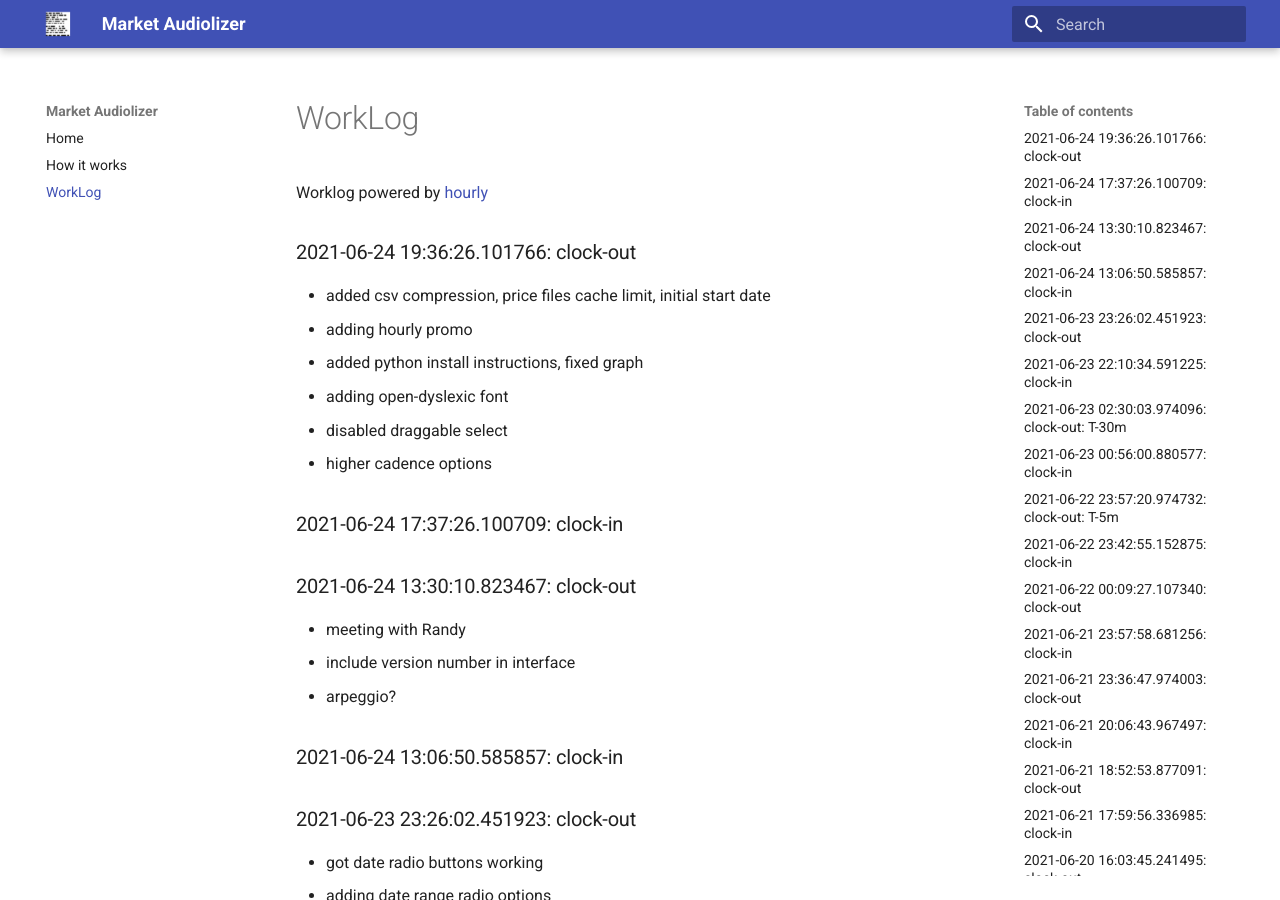
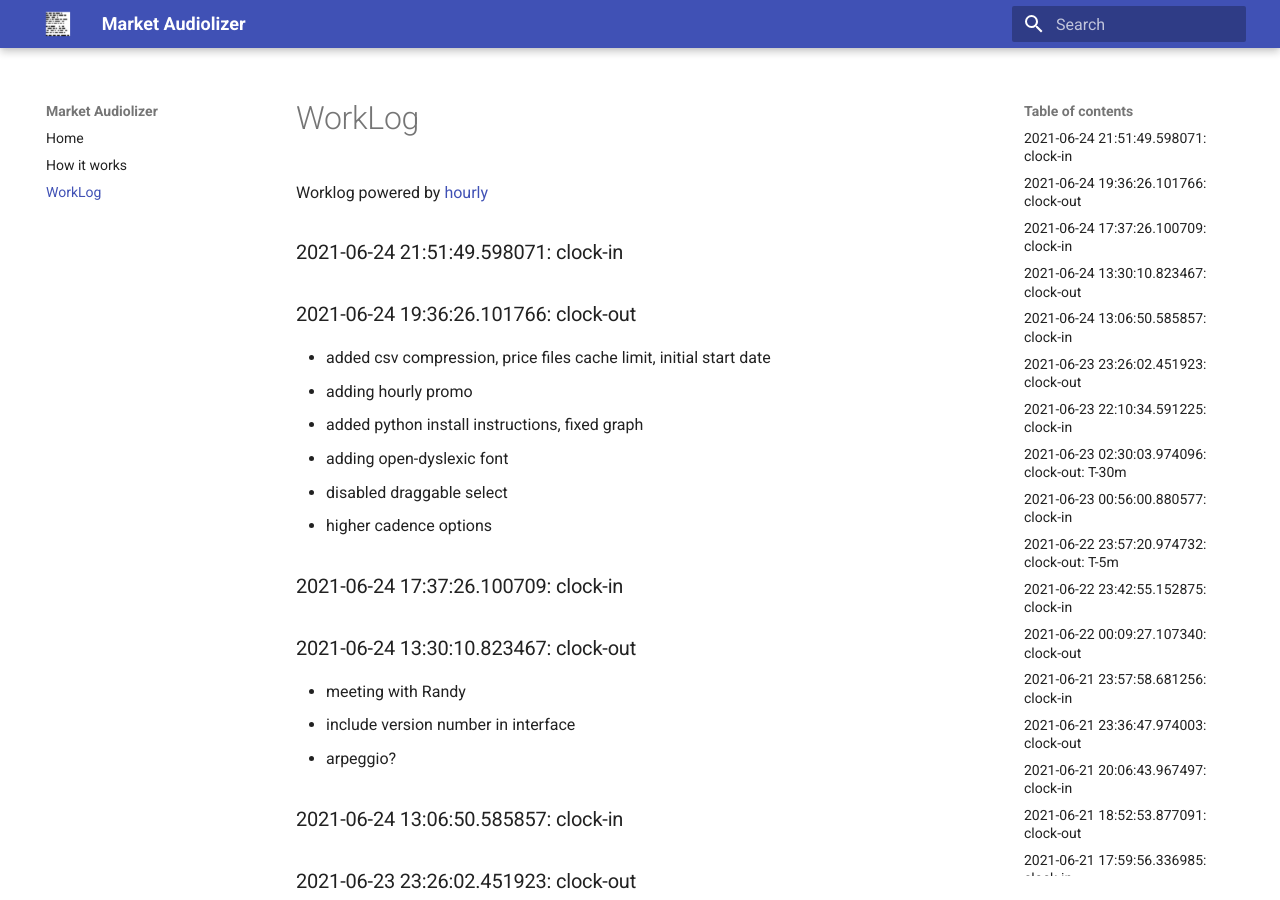
Before and after one commit to asherp/audiolizer, an MkDocs documentation site: the page built from docs/WorkLog.md, in a window 1280 px wide and 900 px high. Built offline with MkDocs 1.6.1 and Material for MkDocs 9.7.7, drawn with Linux system fonts in a browser that asks for light colours.

Commit message:
clock-in

```diff
--- a/WorkLog.md
+++ b/WorkLog.md
@@ -1,3 +1,6 @@
+
+### 2021-06-24 21:51:49.598071: clock-in
+
 ### 2021-06-24 19:36:26.101766: clock-out
 
 * added csv compression, price files cache limit, initial start date
```
